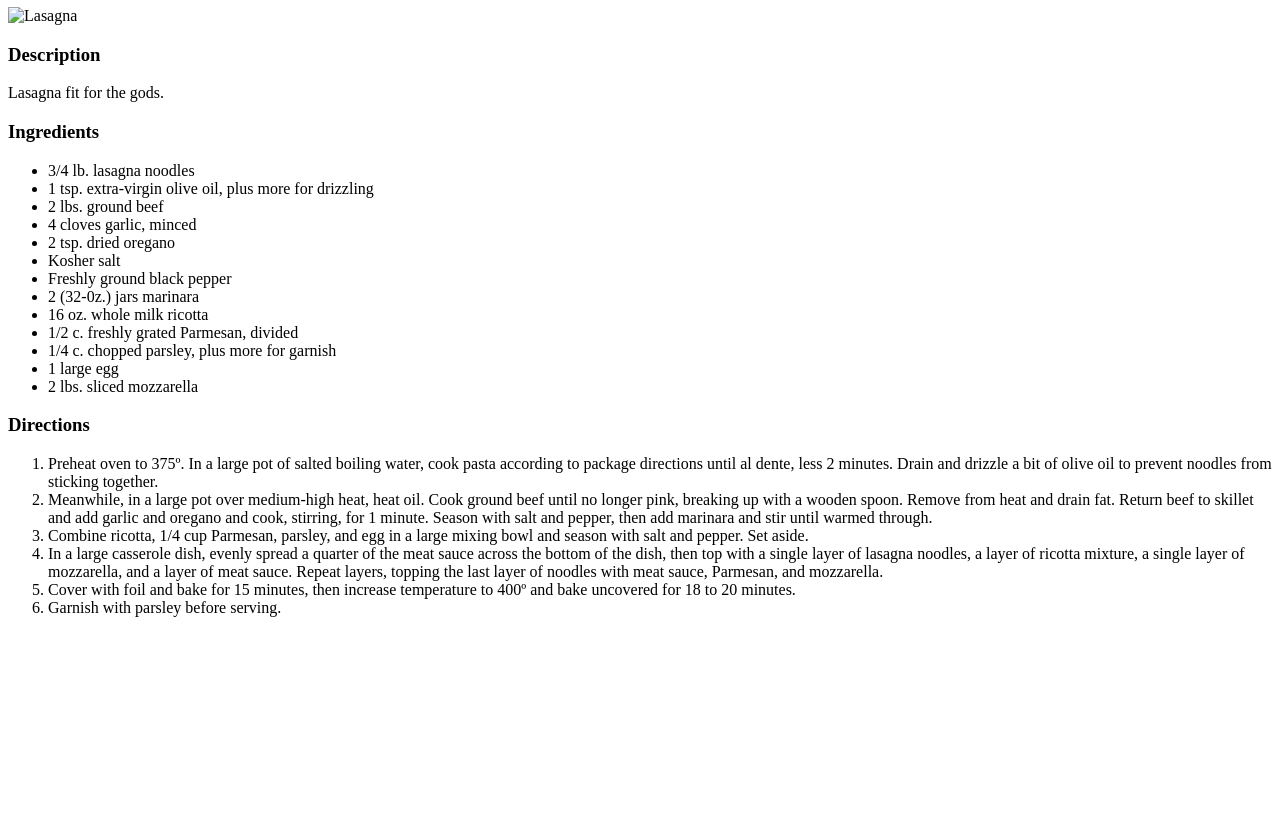
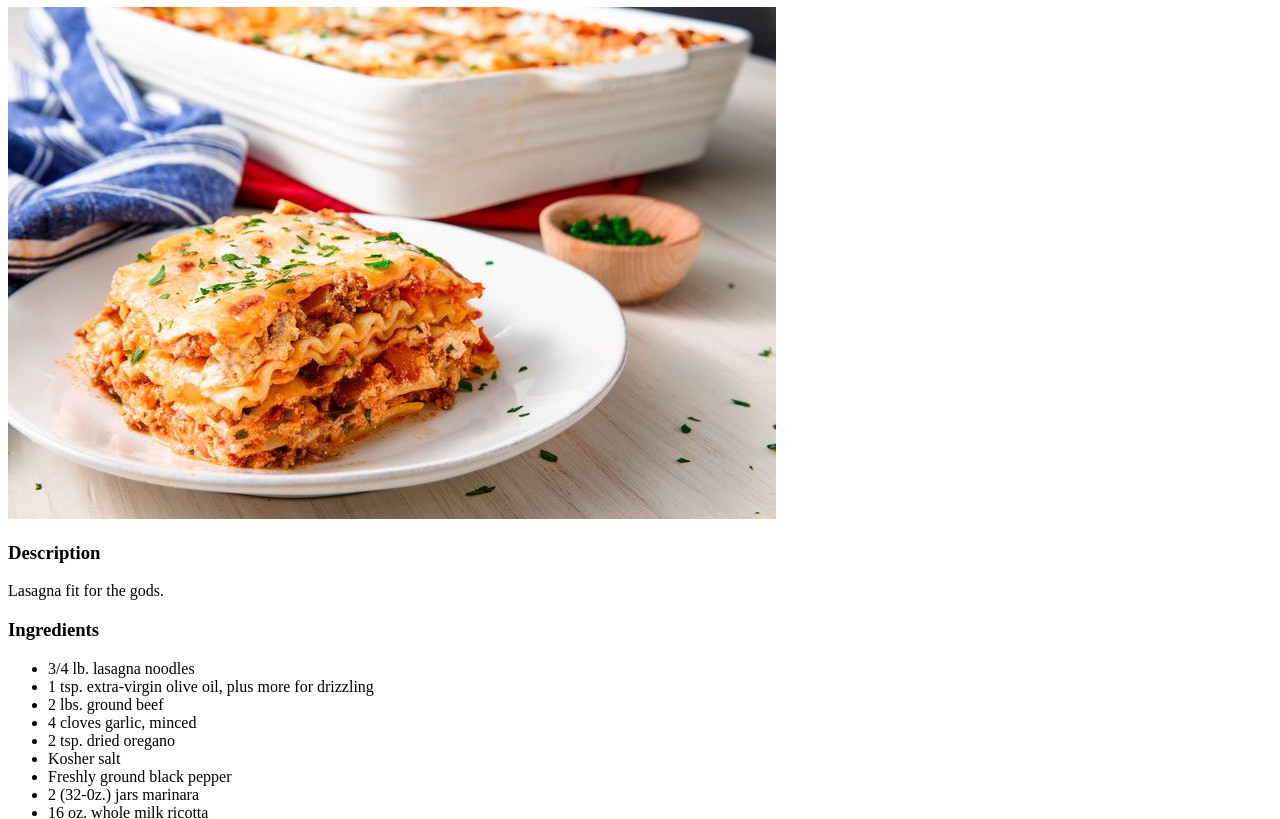
Before and after one commit to MangoGrenade/odin-recipes, a plain HTML site: page lasagna.html in a window 1280 px wide. Shown: the part 73-892 px from the top of the page. Before the commit the page ends 800 px from the top, so only its background shows below. Drawn offline with Linux system fonts and the light colour scheme.

Commit message:
Changed image sources to show images that were previously unavailable

```diff
--- a/lasagna.html
+++ b/lasagna.html
@@ -6,7 +6,7 @@
 
     <body>
         <h1>Lasagna</h1>
-        <img src="/images/lasagna.jpg" alt="Lasagna">
+        <img src="lasagna.jpg" alt="Lasagna">
         <h3>Description</h3>
         <p>Lasagna fit for the gods.</p>
         <h3>Ingredients</h3>
```
Also changed, not shown: torta.html (+1 -1 lines).
